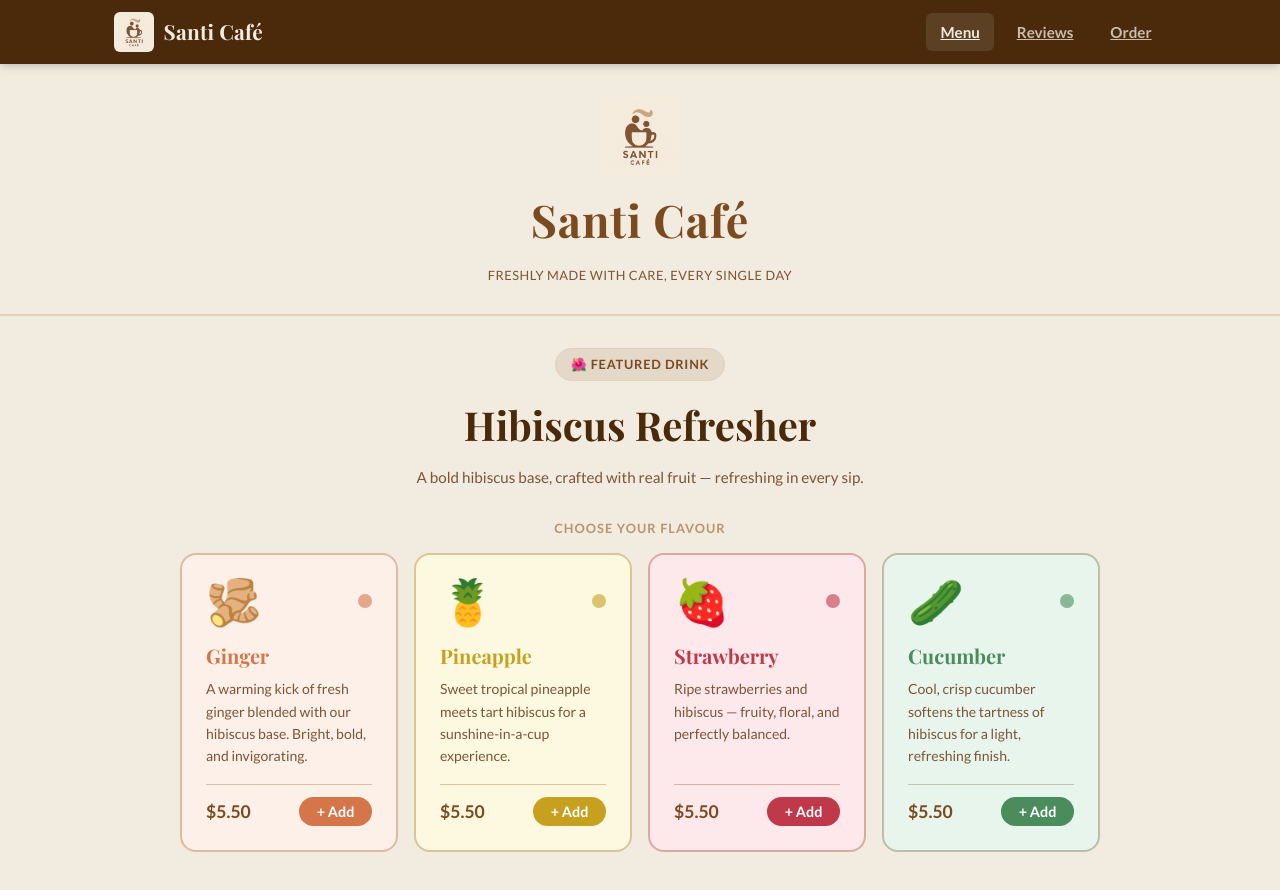
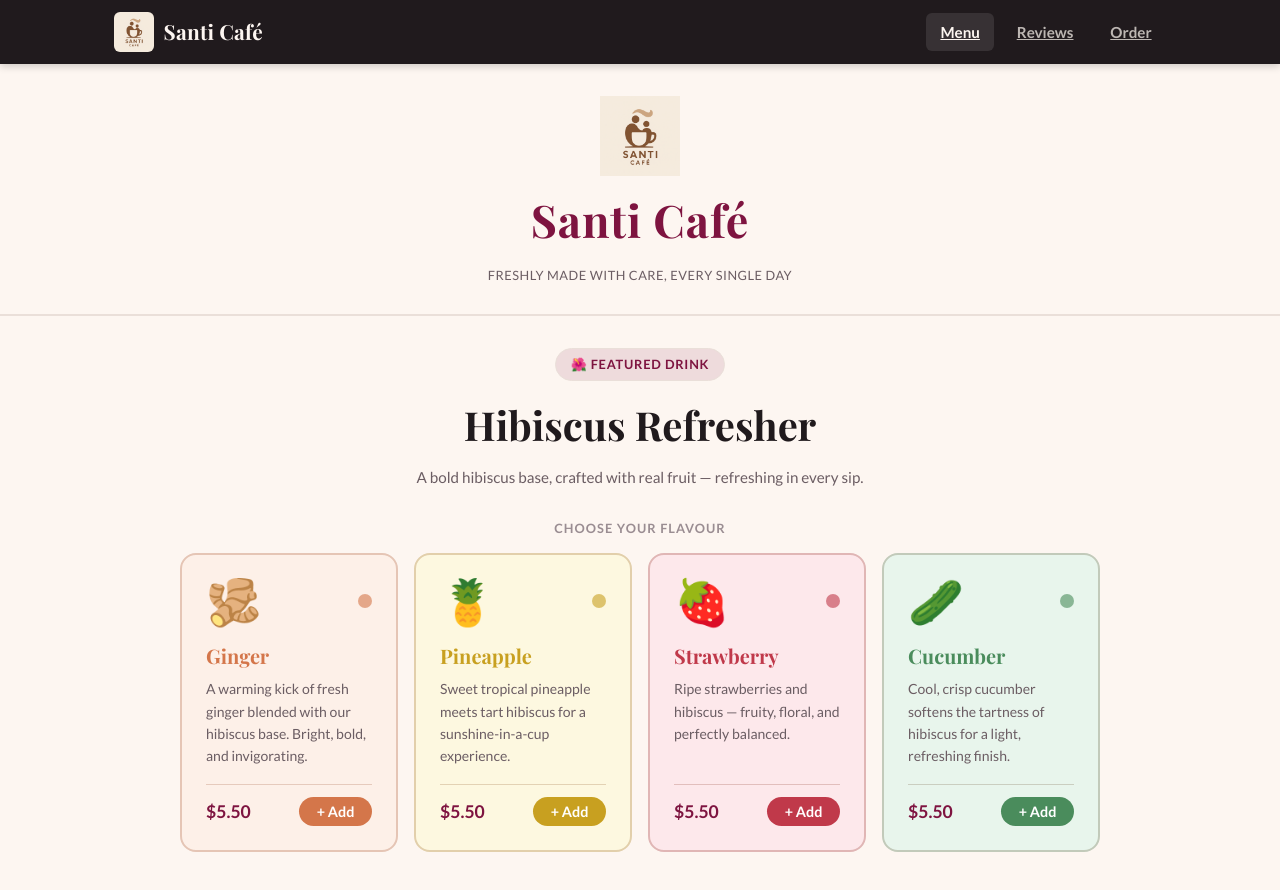
Before and after one commit to musaam/santi, a React (Vite) app: page / in a window 1280 px wide. Shown: the top 890 px of the page. Built offline with nearby package versions, Linux system fonts and the light colour scheme; no server answers.

Commit message:
Updating site theme color

```diff
--- a/src/styles/index.css
+++ b/src/styles/index.css
@@ -1,18 +1,18 @@
 /* ── Santi Café Theme Variables ── */
 :root {
-  --cafe-brown: #7b4a1e;       /* primary — logo text & cup */
-  --cafe-espresso: #4a2a0a;    /* darkest — hover states */
-  --cafe-latte: #c9a882;       /* accent — steam curl in logo */
-  --cafe-cream: #f2ebe0;       /* background — logo backdrop */
-  --cafe-warm-white: #faf5ee;  /* card surface */
-  --cafe-gold: #b8832a;        /* highlight */
-  --cafe-green: #4a7c59;       /* success states */
-  --text-primary: #4a2a0a;
-  --text-secondary: #7b5535;
-  --text-light: #b8956a;
-  --border: #e2d0bc;
-  --shadow: 0 2px 12px rgba(123, 74, 30, 0.08);
-  --shadow-hover: 0 4px 20px rgba(123, 74, 30, 0.16);
+  --cafe-brown: #7E1440;       /* primary — deep rose */
+  --cafe-espresso: #201A1D;    /* darkest — near-black */
+  --cafe-latte: #89D3B0;       /* accent — mint */
+  --cafe-cream: #FDF6F1;       /* background — warm off-white */
+  --cafe-warm-white: #FFFFFF;  /* card surface — pure white */
+  --cafe-gold: #B21E5B;        /* highlight — bright rose */
+  --cafe-green: #2F9E64;       /* success states — forest green */
+  --text-primary: #201A1D;
+  --text-secondary: #6B5D63;
+  --text-light: #9A8D92;
+  --border: #EADFD9;
+  --shadow: 0 2px 12px rgba(32, 26, 29, 0.08);
+  --shadow-hover: 0 4px 20px rgba(32, 26, 29, 0.16);
   --radius: 12px;
   --radius-sm: 8px;
 }
```
